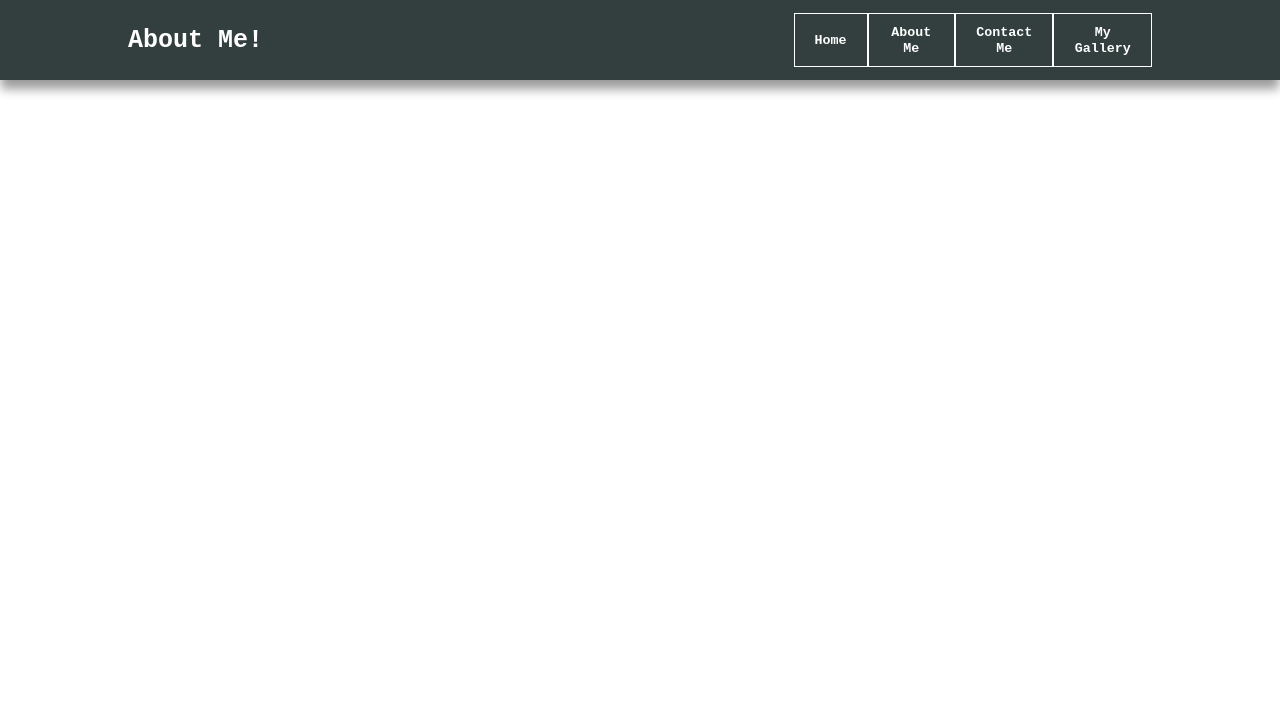
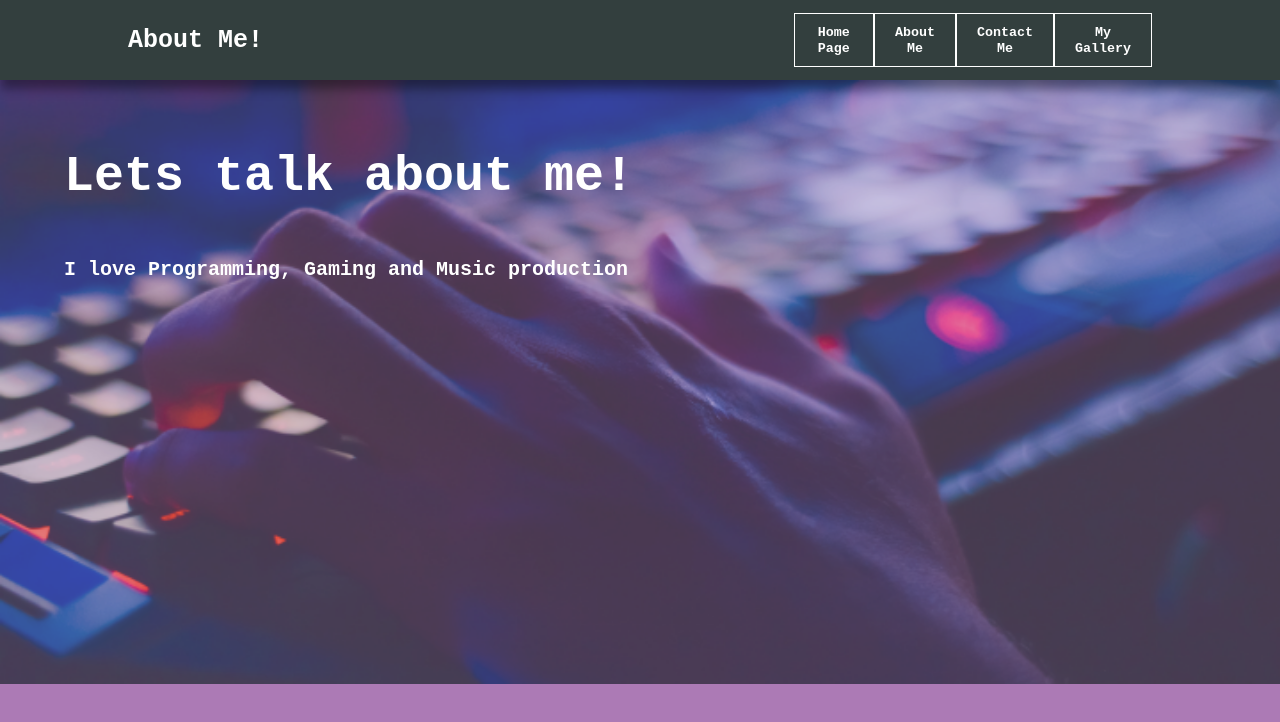
Before and after one commit to Har5haw/html_and_css, a plain HTML site: page aboutme.html in a window 1280 px wide. Drawn offline with Linux system fonts and the light colour scheme.

Commit message:
improved ui

```diff
--- a/aboutme.html
+++ b/aboutme.html
@@ -3,7 +3,8 @@
 
 <head>
     <title>About Me</title>
-    <link rel="stylesheet" href="./index.css" />
+    <link rel="stylesheet" href="./styles/index.css" />
+    <link rel="stylesheet" href="./styles/aboutme.css" />
 </head>
 
 <body>
@@ -11,13 +12,24 @@
         <div class="navBarContent">
             <div class="welcome-title"><code>About Me!</code></div>
             <div class="navBarButtons">
-                <button onclick="window.location = 'index.html'"><code>Home</code></button>
+                <button onclick="window.location = 'index.html'"><code>Home Page</code></button>
                 <button onclick="window.location = 'aboutme.html'"><code>About Me</code></button>
                 <button onclick="window.location = 'contactme.html'"><code>Contact Me</code></button>
                 <button onclick="window.location = 'mygallery.html'"><code>My Gallery</code></button>
             </div>
         </div>
     </nav>
+    <main>
+        <section>
+            <article>
+                <div class="main-div">
+                    <div class="title"><code>Lets talk about me!</code></div>
+                    <div><p><code>I love Programming, Gaming and Music production</code></p></div>
+                    <img src="/images/gamer.png"/>
+                </div>
+            </article>
+        </section>
+    </main>
 </body>
 
 </html>
--- /dev/null
+++ b/styles/aboutme.css
@@ -0,0 +1,76 @@
+.main-div{
+    background-color: rgb(172, 121, 181);
+    height: 90vh;
+    display: block;
+    margin-top: 10vh;
+    overflow: hidden;
+    position: relative;
+    opacity: 0.99;
+}
+
+.main-div .title{
+    color: white;
+    font-size: 50px;
+    font-weight: bold;
+    padding-top: 5vw;
+    padding-left: 5vw;
+    animation-name: title-animation;
+    animation-duration: 1s;
+    animation-delay: 0ms;
+    display: block;
+    animation-iteration-count: 1;
+}
+
+@keyframes title-animation {
+    0%{
+        opacity: 0;
+        transform: scaleY(0);
+    }
+    50%{
+        opacity: 0.5;
+        transform: scaleY(1.3);
+    }
+    100%{
+        opacity: 1;
+        transform: scaleY(1);
+    }
+}
+
+@keyframes image-animation {
+    0%{
+        transform: scaleX(1) scaleY(1);
+    }
+    50%{
+        transform: scaleX(1.05) scaleY(1.05);
+    }
+    100%{
+        transform: scaleX(1) scaleY(1);
+    }
+
+}
+
+.main-div img{
+    width: 100%;
+    position: absolute;
+    top: 0px;
+    left: 0px;
+    z-index: -10;
+    opacity: 0.7;
+    animation-name: image-animation;
+    animation-duration: 5s;
+    animation-iteration-count: infinite;
+    animation-timing-function: ease-in-out;
+}
+
+.main-div p{
+    color: white;
+    font-size: 20px;
+    line-height: 35px;
+    padding-top: 2vw;
+    padding-left: 5vw;
+    font-weight: bold;
+    animation-name: title-animation;
+    animation-duration: 1s;
+    animation-delay: 0ms;
+    animation-iteration-count: 1;
+}
--- /dev/null
+++ b/styles/contactme.css
@@ -0,0 +1,6 @@
+.main-div{
+    background-color: rgb(53, 150, 210);
+    height: 60vh;
+    display: block;
+    margin-top: 10vh;
+}
--- a/index.css
+++ b/styles/index.css
@@ -67,7 +67,7 @@ header {
     background-color: rgb(51, 63, 62);
     color: white;
     padding: 10px 20px;
-    transition: 250ms;
+    transition: 300ms;
     font-weight: bold;
 }
 
@@ -103,11 +103,21 @@ header {
 
 .body-main-top .content label {
     font-size: 50px;
+    animation-name: title-animation;
+    animation-duration: 500ms;
+    animation-delay: 0ms;
+    animation-iteration-count: 1;
+    animation-timing-function: ease-in-out;
 }
 
 .body-main-top .content p {
     font-size: 20px;
     line-height: 35px;
+    animation-name: title-animation;
+    animation-duration: 500ms;
+    animation-delay: 0ms;
+    animation-iteration-count: 1;
+    animation-timing-function: ease-in-out;
 }
 
 .floating-lappy {
@@ -147,6 +157,18 @@ header {
 .main-bottom-content label {
     font-size: 50px;
     color: rgb(53, 150, 210);
+
+}
+
+@keyframes title-animation {
+    0%{
+        opacity: 0;
+        transform: scaleY(0);
+    }
+    100%{
+        opacity: 1;
+        transform: scaleY(1);
+    }
 }
 
 .main-bottom-content p {
@@ -268,7 +290,8 @@ header {
 }
 
 .course-article-1 i:hover, .course-article-2 i:hover, .course-article-3 i:hover, .course-article-4 i:hover, .course-article-5 i:hover {
-    transform: scaleX(1.1) scaleY(1.1) scaleZ(1.1);
+    transform: scaleX(1.05) scaleY(1.05) scaleZ(1.1);
+    text-shadow: 2px 2px 8px black;
     cursor: pointer;
 }
 
```
Also changed, not shown: contactme.html (+11 -3 lines), index.html (+4 -6 lines), mygallery.html (+3 -3 lines), images/gamer.png (added), images/gaming1.png (added).
